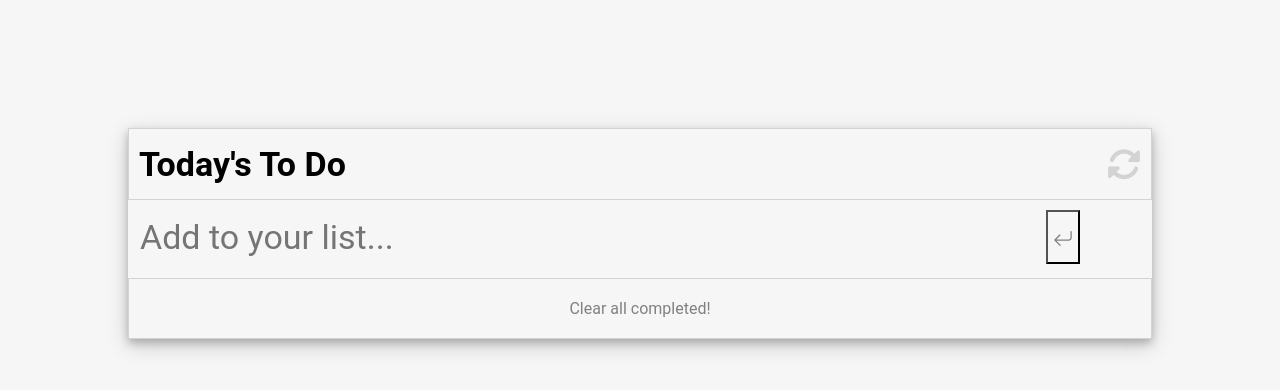
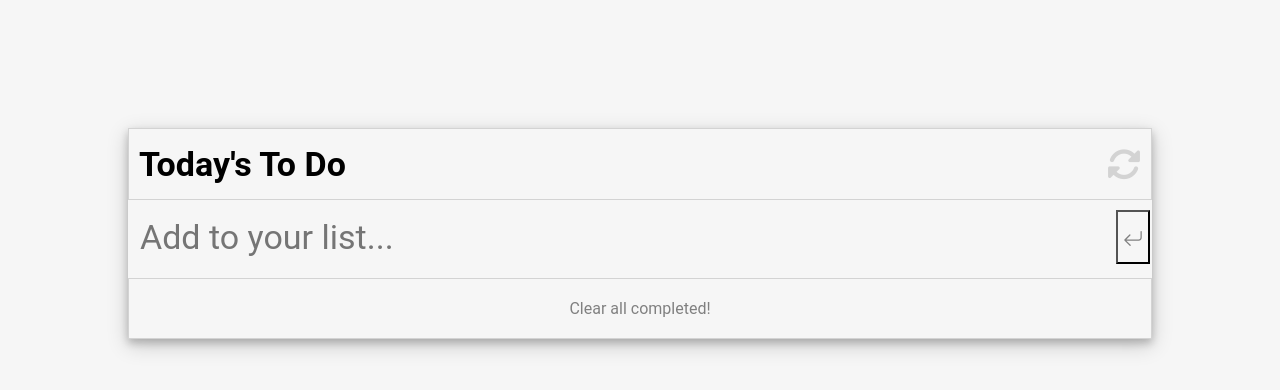
Before and after one commit to HossainAraf/To-Do-List, a website built with webpack: page src/index.html in a window 1280 px wide. Built offline with nearby package versions, Linux system fonts and the light colour scheme; files whose address does not match are found by name.

Commit message:
Update style of form

```diff
--- a/src/styles/style.css
+++ b/src/styles/style.css
@@ -125,4 +125,10 @@ button#formButton {
 input#formInput {
   border: none;
   padding: 15px 10px;
+  flex-basis: 97%;
 }
+
+#form {
+  display: flex;
+  flex-direction: row;
+}
```
